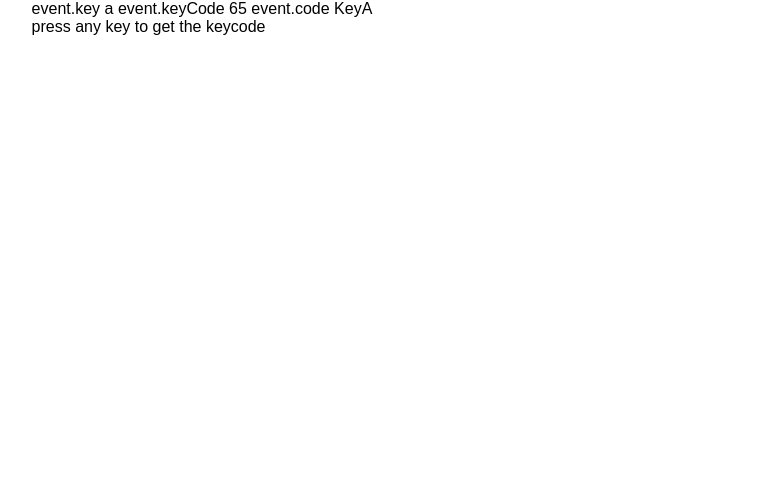
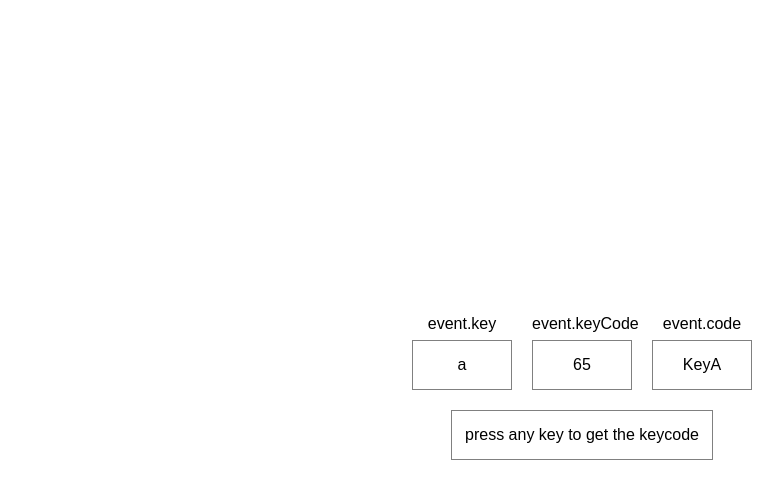
Before and after one commit to rubymaxioned/Keyboard-Event, a plain HTML site: page index.html in a window 1280 px wide. Shown: the whole page, without its empty margins (58-841 px from the left). Drawn offline with Linux system fonts and the light colour scheme.

Commit message:
css structure

```diff
--- a/assets/css/style.css
+++ b/assets/css/style.css
@@ -102,6 +102,12 @@ li {
 .bold { font-weight: bold; }
 .transition { transition: 1s all ease; }
 
+* {
+  margin: 0;
+  padding: 0;
+  box-sizing: border-box;
+}
+
 /*for wrapper*/
 .wrapper {
   max-width: 1350px;
@@ -124,6 +130,53 @@ li {
 /*=================================
   main styling starts here
 =================================*/
+.wrapper {
+  height: 100vh;
+  display: flex;
+  align-items: center;
+  flex-direction: column;
+  gap: 20px;
+  justify-content: center;
+}
+
+.press span {
+  padding: 15px 5%;
+  border: 1px solid gray;
+}
+
+.press {
+  min-width: 270px;
+  display: flex;
+  align-items: center;
+  justify-content: center;
+}
+
+ul { list-style-type: none; }
+
+.key {
+  display: flex;
+  align-items: center;
+  gap: 20px;
+  justify-content: center;
+  text-decoration: none;
+}
+
+.key li { position: relative; }
+
+.key-name {
+  min-width: 100px;
+  padding: 15px 4%;
+  border: 1px solid gray;
+  display: inline-block;
+  text-align: center;
+}
+
+.event {
+  width: 100%;
+  position: absolute;
+  top: -25px;
+  text-align: center;
+}
 
 
 
```
